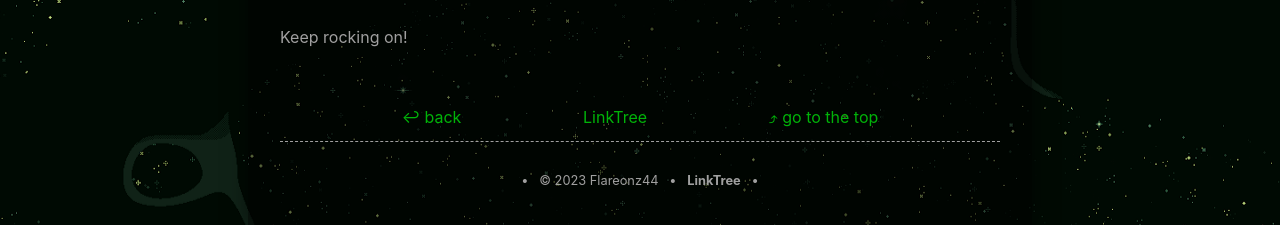
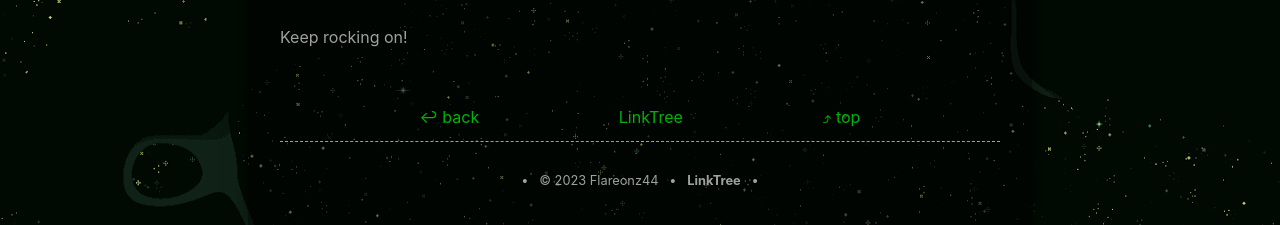
Before and after one commit to Flareonz44/Flareonz44.github.io, a Jekyll site: the page built from _posts/projects/2021-5-7-beyonder-mars-research.md, in a window 1280 px wide. Shown: the part 1270-1495 px from the top of the page. Built offline with Jekyll 4.4.1, drawn with Linux system fonts in a browser that asks for light colours; some web fonts are replaced.

Commit message:
site update

```diff
--- a/_layouts/post.html
+++ b/_layouts/post.html
@@ -25,5 +25,5 @@ justify-content: space-evenly;
 align-items: center;">
     <a href="{{ "/" | relative_url }}" class="nodecolink">{{ site.theme_config.back_home_text }}</a>
     <a href="https://linktr.ee/flareonz44" class="nodecolink">LinkTree</a>
-    <a href="#top" class="nodecolink">⤴ go to the top</a>
+    <a href="#top" class="nodecolink">⤴ top</a>
 </div>
```
